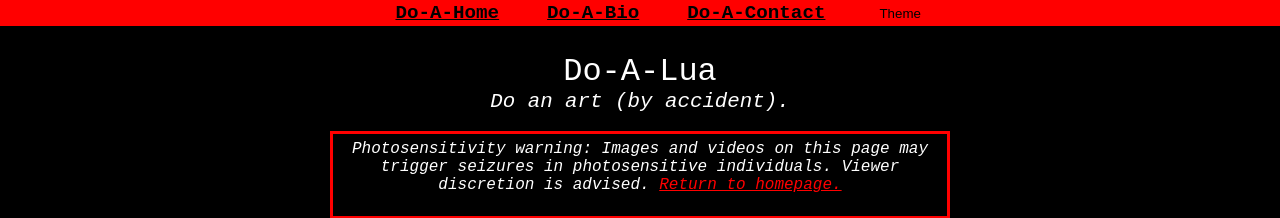
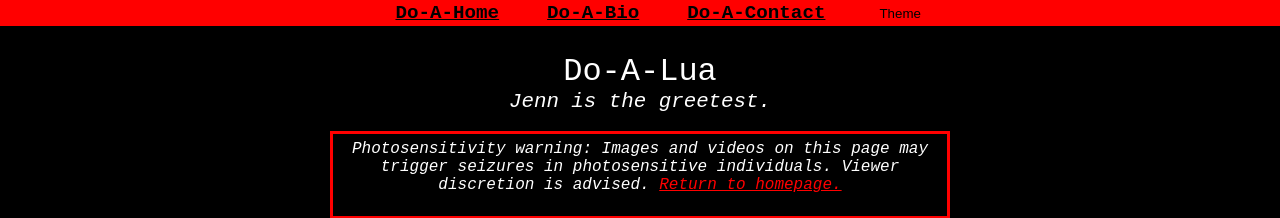
Before and after one commit to kontraux/Do-a-Lua, a website: page art.html in a window 1280 px wide. Shown: the top 218 px of the page. Drawn offline with Linux system fonts and the light colour scheme.

Commit message:
testing branches

```diff
--- a/art.html
+++ b/art.html
@@ -22,7 +22,7 @@
 
     <div class="card">
         <h1>Do-A-Lua</h1>
-        <h2>Do an art (by accident).</h2>
+        <h2>Jenn is the greetest.</h2>
         <div class="warning_box">
             <p class="warning_text">Photosensitivity warning: Images and videos on this page may trigger seizures in
                 photosensitive individuals. Viewer discretion is advised. <a href="./index.html">Return to homepage.</a>
```
